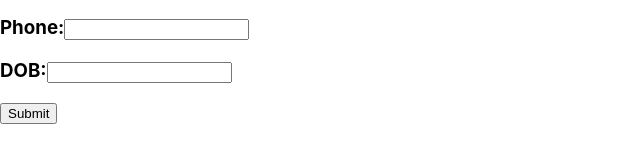
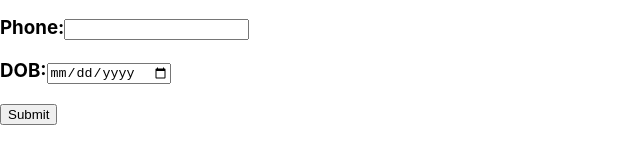
Before and after one commit to Sa-So/employee-management, a React (Create React App) app: page / in a window 1280 px wide. Both pictures are taken after a click on the button "Add". Shown: the part 151-303 px from the top of the page, without its empty margins (0-640 px from the left). Built offline with nearby package versions, Linux system fonts and the light colour scheme; data requests are answered from the project's data file.

Commit message:
add concurrently + simple validation

```diff
--- a/package.json
+++ b/package.json
@@ -2,11 +2,14 @@
   "name": "employee-management",
   "version": "0.1.0",
   "private": true,
+  "homepage": "https://github.com/Sa-So/employee-management",
   "dependencies": {
     "@testing-library/jest-dom": "^5.16.2",
     "@testing-library/react": "^12.1.3",
     "@testing-library/user-event": "^13.5.0",
     "axios": "^0.26.0",
+    "concurrently": "^7.0.0",
+    "gh-pages": "^3.2.3",
     "json-server": "^0.17.0",
     "react": "^17.0.2",
     "react-dom": "^17.0.2",
@@ -14,7 +17,7 @@
     "web-vitals": "^2.1.4"
   },
   "scripts": {
-    "start": "react-scripts start",
+    "start": "concurrently \"react-scripts start\" \"json-server -p 3003 -w db.json\"",
     "start-server": "json-server -p 3003 -w db.json",
     "build": "react-scripts build",
     "test": "react-scripts test",
--- a/src/components/AddEmployee.js
+++ b/src/components/AddEmployee.js
@@ -42,7 +42,7 @@ export default function AddEmployee(props) {
       <h3>
         Email:
         <input
-          type="text"
+          type="email"
           name="Email"
           onChange={handleChange}
           value={employeeData.Email}
@@ -51,7 +51,7 @@ export default function AddEmployee(props) {
       <h3>
         Phone:
         <input
-          type="text"
+          type="phone"
           name="Phone"
           onChange={handleChange}
           value={employeeData.Phone}
@@ -60,7 +60,7 @@ export default function AddEmployee(props) {
       <h3>
         DOB:
         <input
-          type="text"
+          type="date"
           name="Dob"
           onChange={handleChange}
           value={employeeData.Dob}
```
Also changed, not shown: 1 other file (tests, documents, lock files or other folders).
